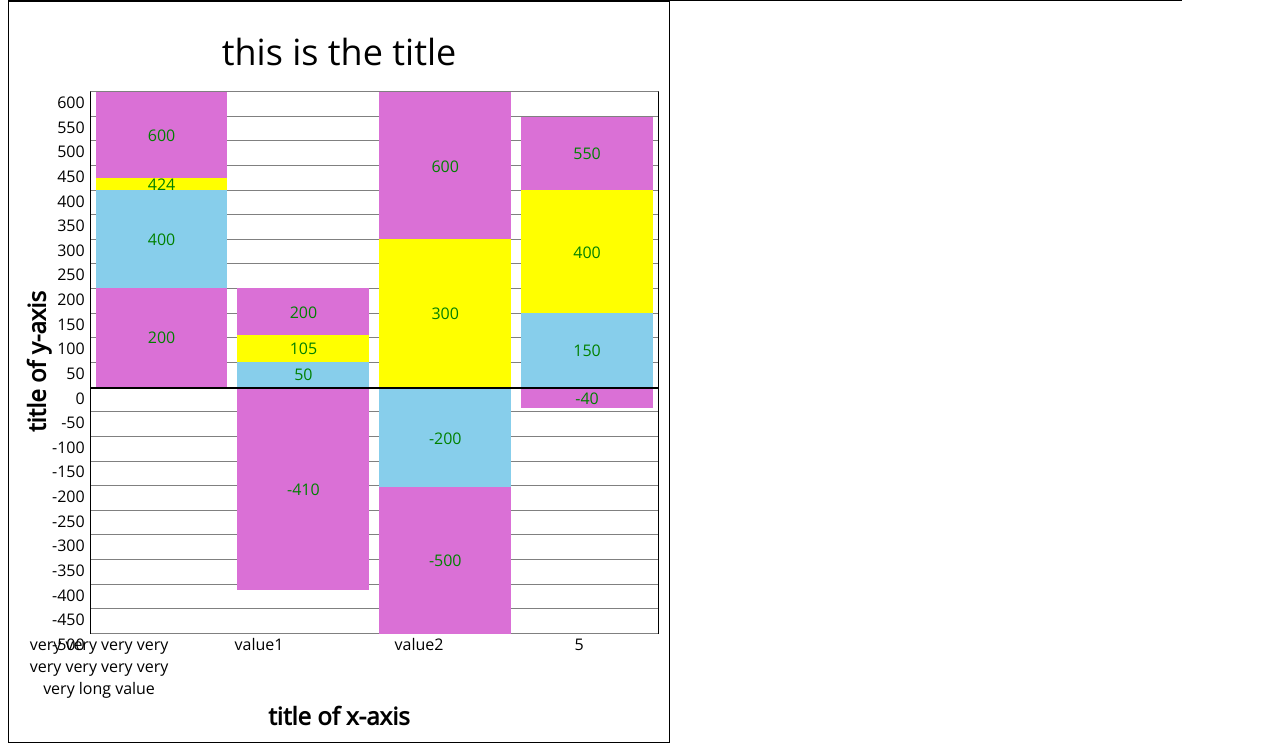
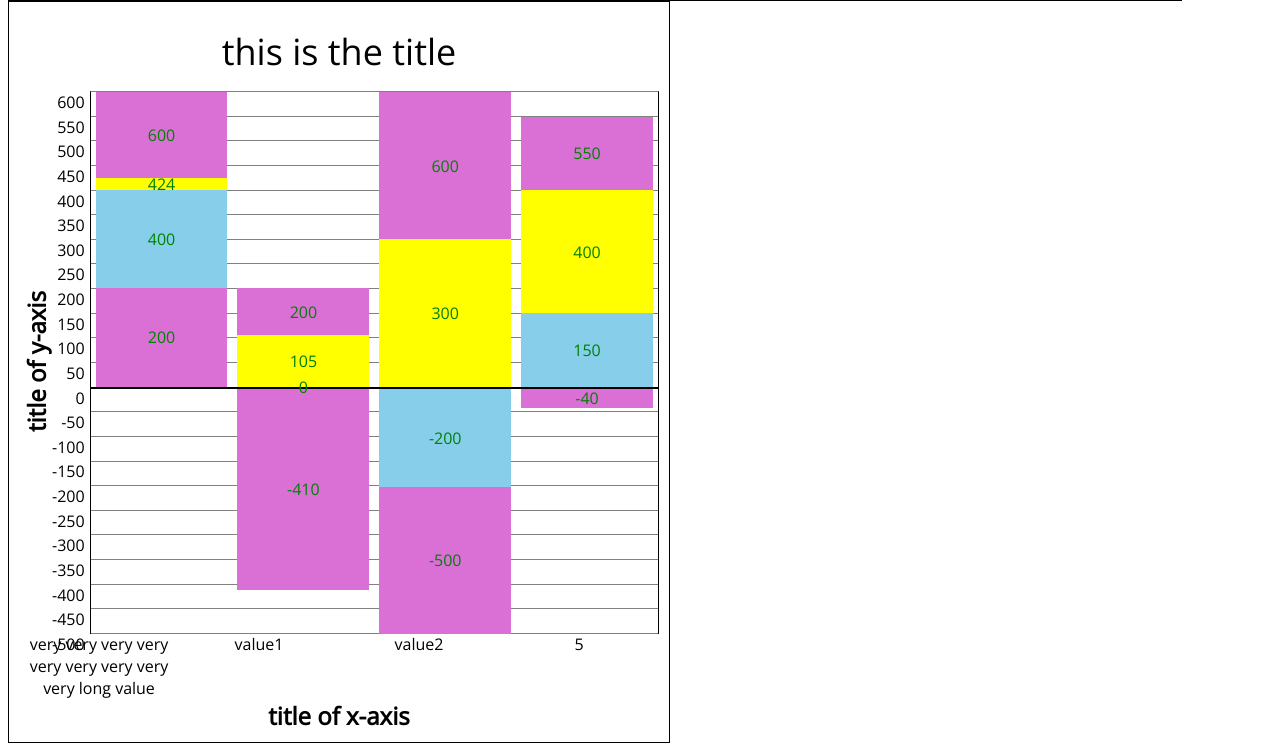
Before and after one commit to scc416/draw-bar-chart, a website: page demo/index.html in a window 1280 px wide. Shown: the part 749-1500 px from the top of the page. Drawn offline with nearby package versions, Linux system fonts and the light colour scheme.

Commit message:
refactor

```diff
--- a/demo/index.html
+++ b/demo/index.html
@@ -60,7 +60,7 @@
           // the first parameter is an array of 2 arrays
           // the first one is data, the second one is label
           // data of a bar a number / array of number (stacked bar chart)
-          num: [[200, 400, 424, 600], [-410,50, 105, 200] , [-500, -200, 300, 600] , [-40, 150, 400, 550]],
+          num: [[200, 400, 424, 600], [-410,0, 105, 200] , [-500, -200, 300, 600] , [-40, 150, 400, 550]],
           labels: ["very very very very very very very very very long value", "value1", "value2", "5"]
         },
         {
--- a/draw-bar-chart.js
+++ b/draw-bar-chart.js
@@ -33,7 +33,7 @@ const makeTitleDiv = (options) => {
 };
 
 // the function that find the value of tick interval, max. and min. tick
-const findTicks = (options, maxVal, minVal) => {
+const findTicks = (tickIntervalInOptions, maxVal, minVal) => {
   const difference = maxVal - minVal;
 
   const defaultInterval = () => {
@@ -50,7 +50,6 @@ const findTicks = (options, maxVal, minVal) => {
     return interval;
   };
 
-  const tickIntervalInOptions = options.tickInterval;
   const tickIntervalIsNumber = isNumber(tickIntervalInOptions);
 
   const tickInterval = tickIntervalIsNumber
@@ -518,6 +517,7 @@ const completeOptions = (options, data) => {
     dataLabelPosition,
     barSpacing,
     userSelect,
+    tickInterval: tickIntervalInOptions,
     barColour: barColourInOption,
   } = options;
   const dataNum = data.length;
@@ -543,7 +543,6 @@ const completeOptions = (options, data) => {
       }
       barColour = barColour.slice(0, stackNum);
     }
-    console.log(barColour);
     options.barColour = barColour;
   }
 
@@ -639,9 +638,10 @@ const completeOptions = (options, data) => {
 
   const maxValue = Math.max(...data.flat());
   const minValue = Math.min(...data.flat());
+
   //find the tick interval and value of the maximum tick
   const { tickInterval, maxTick, minTick } = findTicks(
-    options,
+    tickIntervalInOptions,
     maxValue,
     minValue
   );
```
